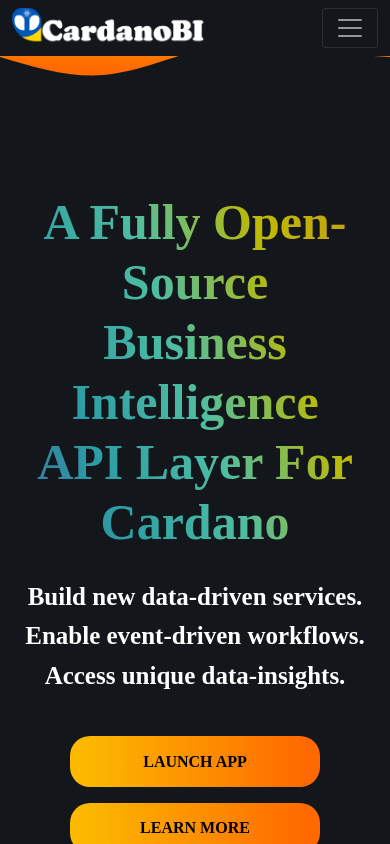
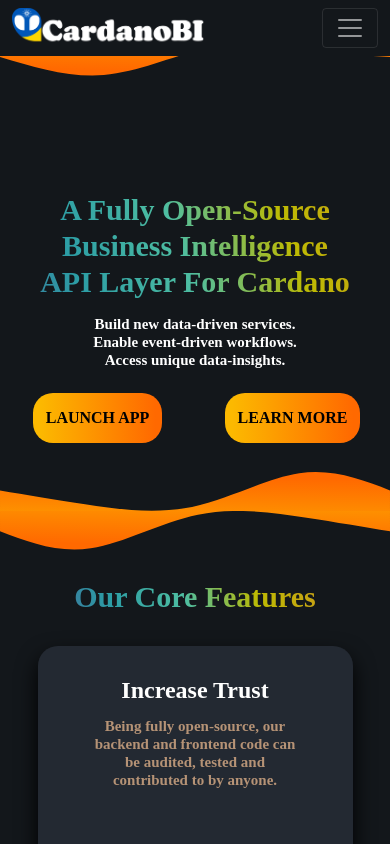
Before and after one commit to adacapital/cardanobi, a React (Create React App) app in the folder web/web-app/: page / in a window 390 px wide. Built offline with nearby package versions, Linux system fonts and the light colour scheme.

Commit message:
mobile css

```diff
--- a/web/web-app/src/components/Features.js
+++ b/web/web-app/src/components/Features.js
@@ -15,18 +15,18 @@
                   <div class="col-12 pt-3">
                       <div class="d-flex align-items-center justify-content-center card-static slide-in-bottom custom-width-70">
                           <h1><strong>Increase Trust</strong></h1>
-                          <p class="h2-custom sub-text">
+                          <h2 class="h2-custom sub-text">
                               Being fully open-source, our backend and frontend code can be audited, tested and contributed to by anyone.
-                          </p>
+                          </h2>
                           <p></p><p></p>
                       </div>
                   </div>
                   <div class="col-12 pt-3">
                       <div class="d-flex align-items-center justify-content-center card-static slide-in-bottom custom-width-70">
                           <h1><strong>Bring Agility</strong></h1>
-                          <p class="h2-custom sub-text">
+                          <h2 class="h2-custom sub-text">
                               By cloning our github repo or by consuming our SaaS service, projects building on Cardano can speed up time to market and deliver value faster.
-                          </p>
+                          </h2>
                       </div>
                   </div>
               </div>
@@ -34,13 +34,13 @@
                   <div class="col-12 pt-3">
                       <div class="d-flex align-items-center justify-content-center card-static slide-in-bottom custom-width-70">
                           <h1><strong>Ease Access To Data</strong></h1>
-                          <p class="h2-custom sub-text">Get a commoditized access to the data currently locked in the Cardano blockchain. Consume new data insights synchronously or asyncrhonously.</p>
+                          <h2 class="h2-custom sub-text">Get a commoditized access to the data currently locked in the Cardano blockchain. Consume new data insights synchronously or asyncrhonously.</h2>
                       </div>
                   </div>
                   <div class="col-12 pt-3">
                       <div class="d-flex align-items-center justify-content-center card-static slide-in-bottom custom-width-70">
                           <h1><strong>Enable New Services</strong></h1>
-                          <p class="h2-custom sub-text">Empowered with value-added data and the nesseary tools to integrate it, anyone can build new data-driven services on Cardano at a low cost.</p>
+                          <h2 class="h2-custom sub-text">Empowered with value-added data and the nesseary tools to integrate it, anyone can build new data-driven services on Cardano at a low cost.</h2>
                           <p></p>
                       </div>
                   </div>
--- a/web/web-app/src/components/Header.js
+++ b/web/web-app/src/components/Header.js
@@ -36,13 +36,15 @@
             <div class="intro-content">
               <br/><br/>
               <h1 class="h1-grad">A Fully Open-Source<br/>Business Intelligence<br/>API Layer For Cardano</h1>
-              <p class="h2-custom">Build new data-driven services.<br/>Enable event-driven workflows.<br/>Access unique data-insights.</p>
+              <h2 class="h2-custom">Build new data-driven services.<br/>Enable event-driven workflows.<br/>Access unique data-insights.</h2>
               <div class="row">
                 <div class="col centered pt-3">
-                  <a href="#" class="popup-button glow-on-hover" style={{width: "250px"}} onClick={() => { countDownPopup(); }}>Launch App</a>
+                  {/* <a href="#" class="popup-button glow-on-hover" style={{width: "250px"}} onClick={() => { countDownPopup(); }}>Launch App</a> */}
+                  <a href="#" class="popup-button glow-on-hover" onClick={() => { countDownPopup(); }}>Launch App</a>
                 </div>
                 <div class="col centered pt-3">
-                  <a href="#features" class="popup-button glow-on-hover" style={{width: "250px"}}>Learn More</a>
+                  {/* <a href="#features" class="popup-button glow-on-hover" style={{width: "250px"}}>Learn More</a> */}
+                  <a href="#features" class="popup-button glow-on-hover">Learn More</a>
                 </div>
               </div>
             </div>
--- a/web/web-app/src/index.css
+++ b/web/web-app/src/index.css
@@ -17,6 +17,28 @@
   font-family: kansasnew, serif;
   font-style: normal;
   font-weight: 400;
+}
+
+@media (max-width: 560px) {
+  /* h1, h2, h3, h4, h5, h6 {
+    font-size: 0.5rem;
+  } */
+
+  .h1, h1 {
+    font-size: 1.5rem;
+  }
+
+  h1.h1-grad {
+    font-size: 30px;
+  }
+
+  h2.h2-custom {
+    font-size: 15px;
+  }
+
+  h2.h2-custom-sub {
+    font-size: 15px;
+  }
 }
 
 .centered {
@@ -200,7 +222,7 @@
   /* height: calc(90% + 4px); */
   /* height: 500px;
   width: 540px;  */
-  min-width: 350px;
+  min-width: 315px;
   /* max-width: 540px; */
   /* transition: 0.4s; */
   transition: all 0.3s ease-in-out;
```
